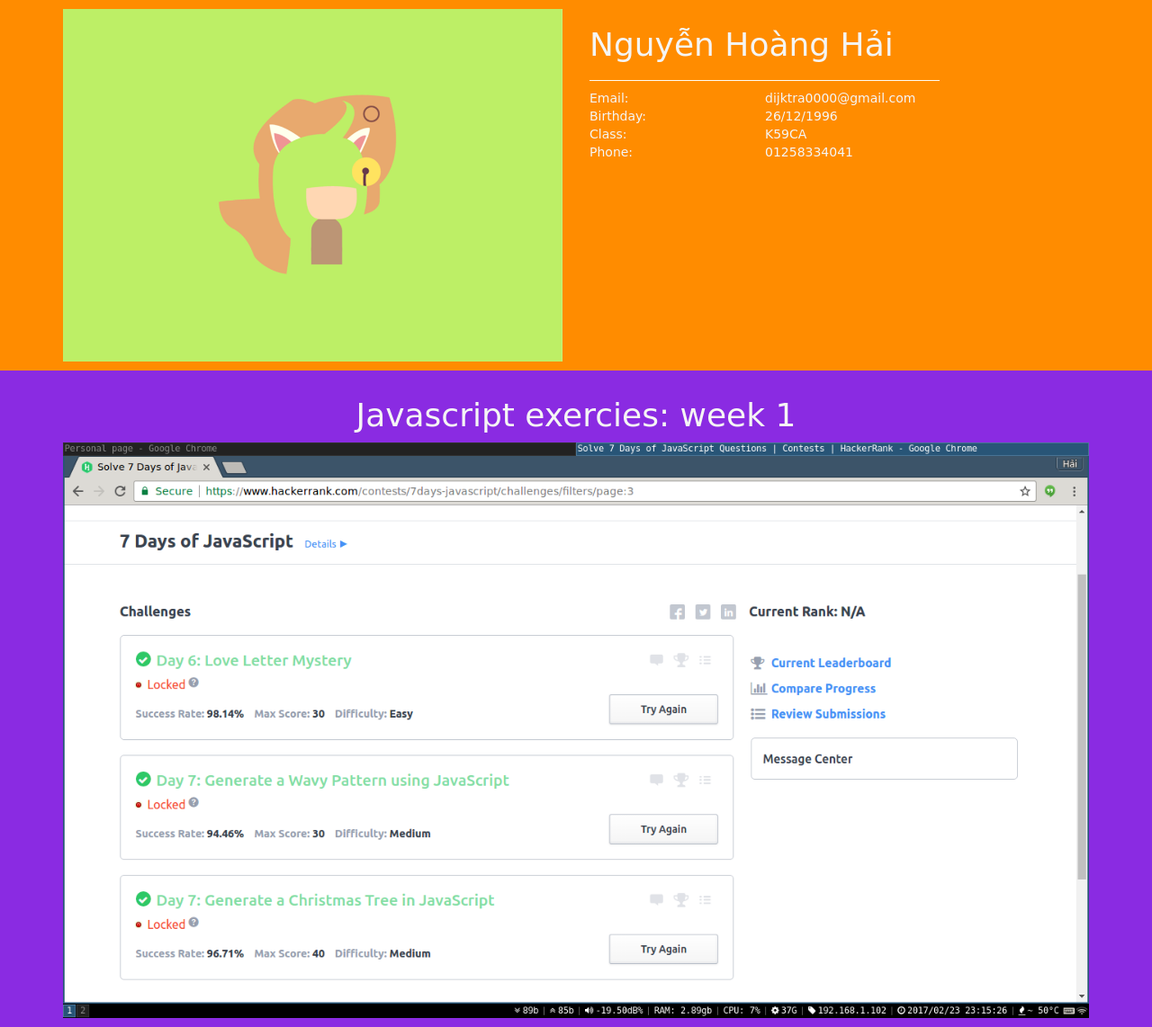
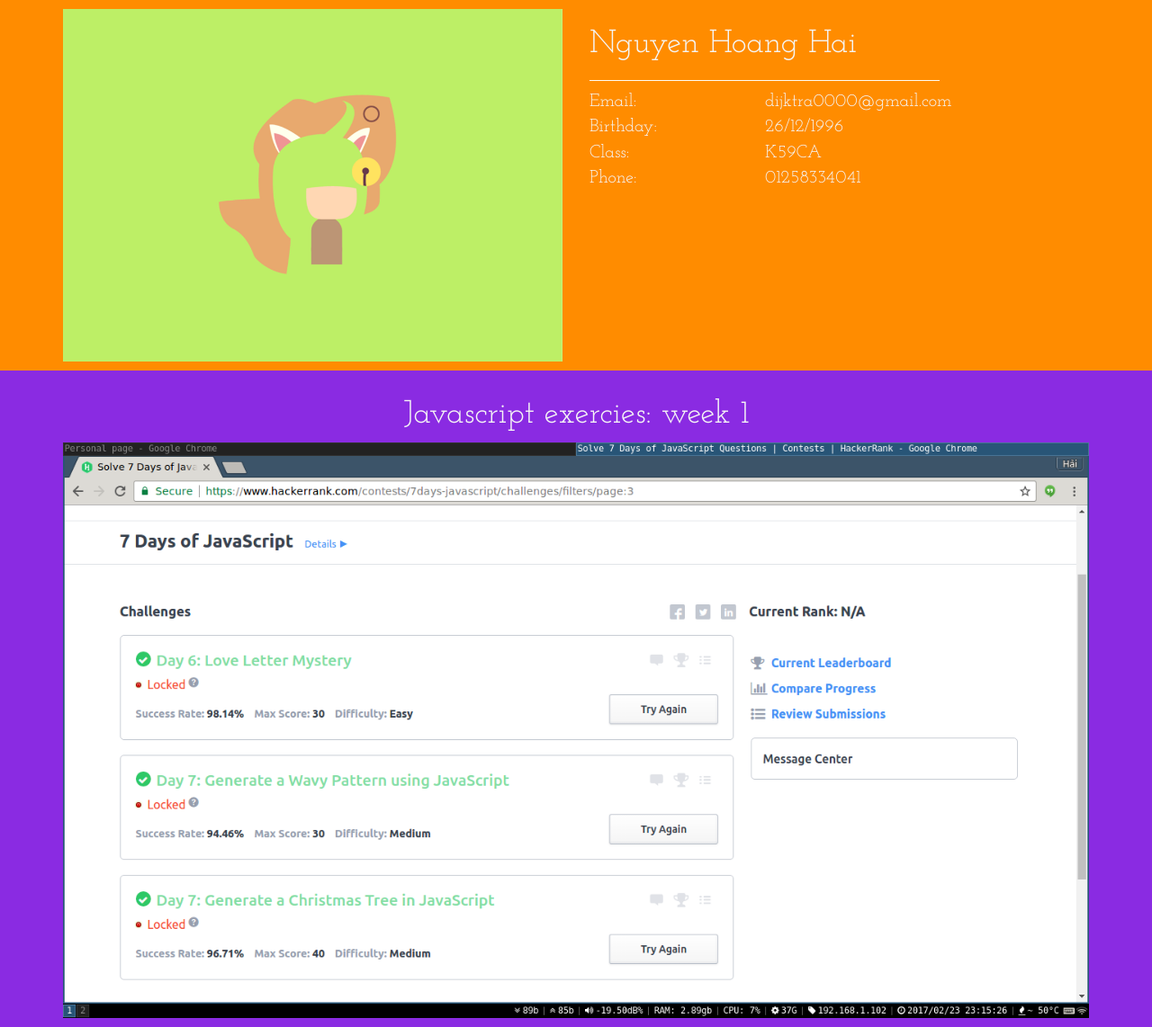
Before and after one commit to hoanghai0701/cdcn14020792_ex1, a PHP site: page / in a window 1280 px wide. Shown: the whole page at 90% size. Run offline with PHP 8.4, Linux system fonts and the light colour scheme.

Commit message:
CHange font style

```diff
--- a/index.html
+++ b/index.html
@@ -5,6 +5,7 @@
 	<title>Personal page</title>
 	<link rel="stylesheet" href="https://maxcdn.bootstrapcdn.com/bootstrap/3.3.7/css/bootstrap.min.css">
 	<link rel="stylesheet" href="stylesheet.css">
+	<link rel="stylesheet" type="text/css" href="http://fonts.googleapis.com/css?family=Josefin+Slab">
 </head>
 <body>
 <div class="block-1">
@@ -16,7 +17,7 @@
 			<div class="col-md-6 col-lg-6">
 				<div class="row">
 					<div class="col-md-12 col-lg-12">
-						<h1>Nguyễn Hoàng Hải</h1>
+						<h1>Nguyen Hoang Hai</h1>
 					</div>
 				</div>
 				<div class="divider"></div>
--- a/stylesheet.css
+++ b/stylesheet.css
@@ -21,6 +21,7 @@
 }
 
 body {
-    font-family: "Comic Sans MS", cursive, sans-serif;
+    font-family:  "Josefin Slab", sans-serif;
+    font-size: 200%;
     color: whitesmoke;
 }
```
Also changed, not shown: 1 other file.
